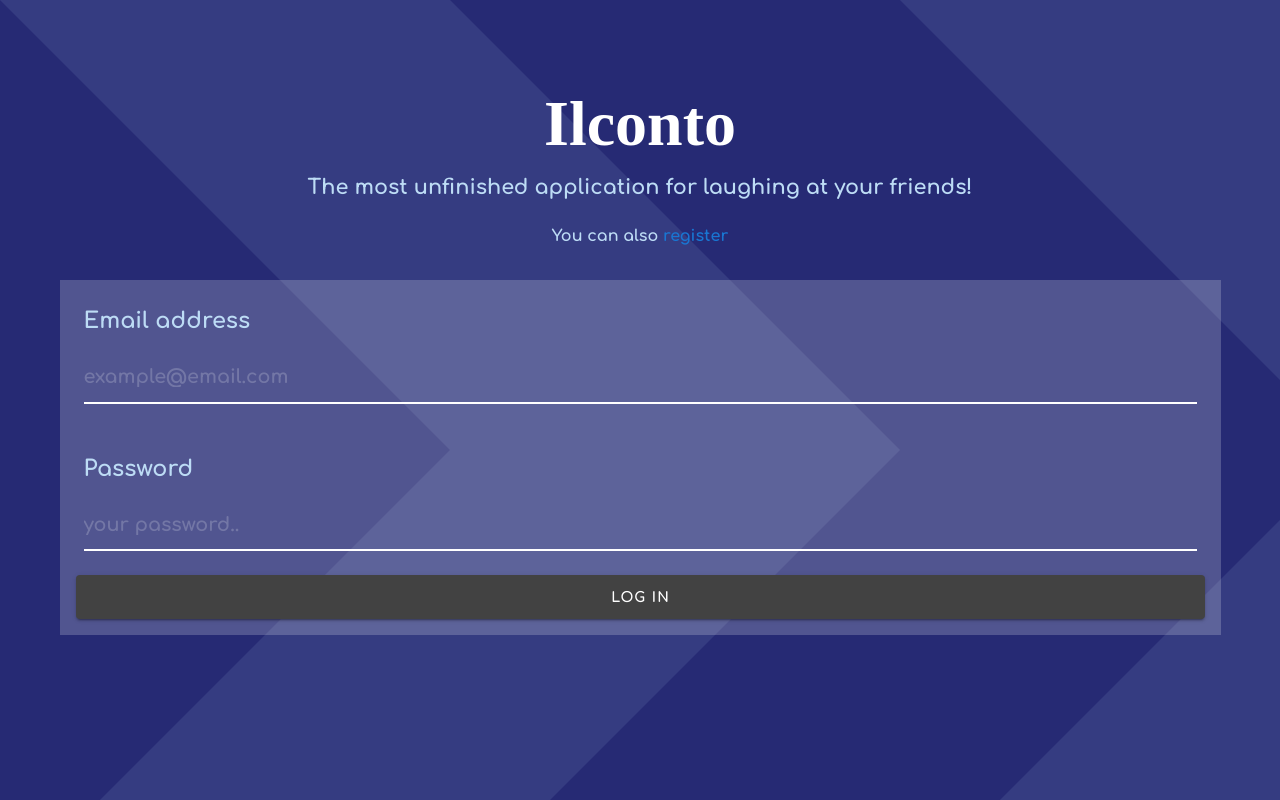
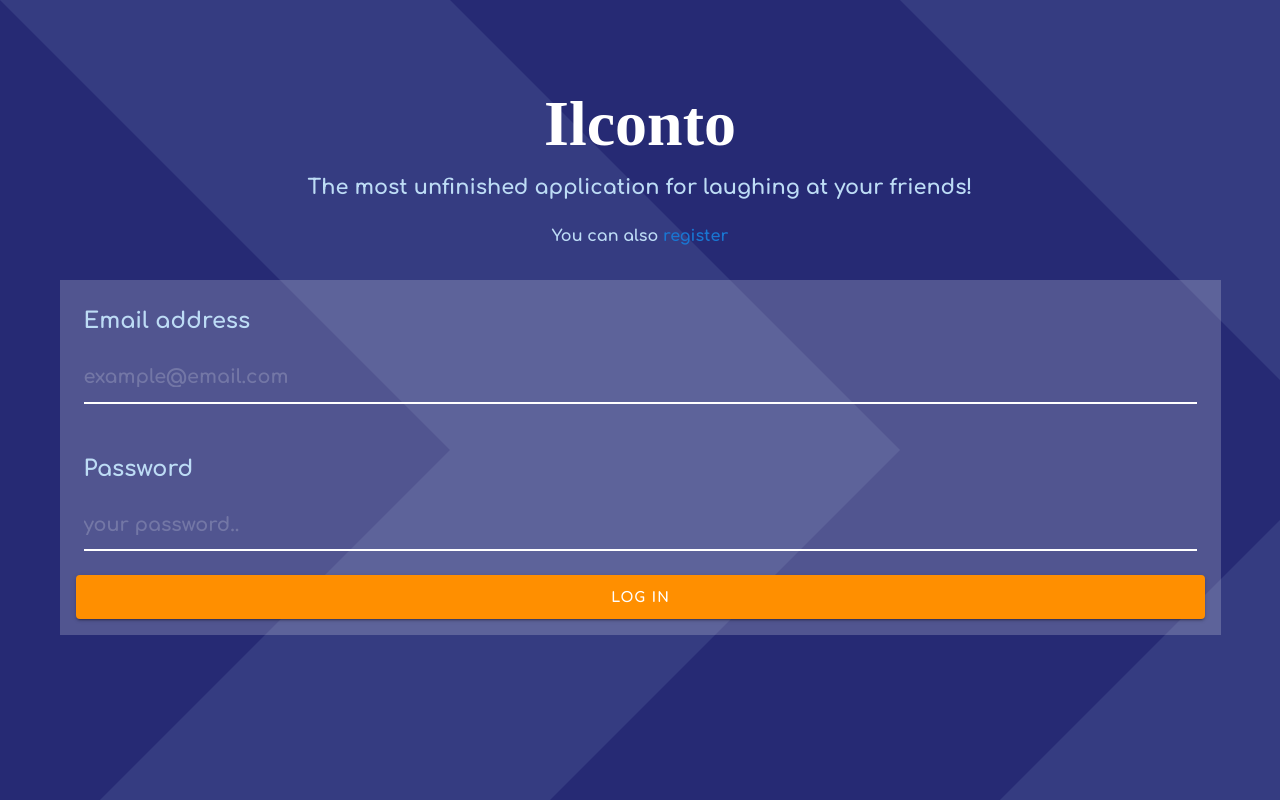
Before and after one commit to ilconto/ilconto-front, a Vue app: page /#/ in a window 1280 px wide. Built offline with nearby package versions, Linux system fonts and the light colour scheme; what vue-session would draw is missing.

Commit message:
adds secondary color definition

```diff
--- a/src/plugins/vuetify.js
+++ b/src/plugins/vuetify.js
@@ -1,7 +1,16 @@
 import Vue from 'vue';
 import Vuetify from 'vuetify/lib';
+
+import colors from 'vuetify/lib/util/colors'
 
 Vue.use(Vuetify);
 
 export default new Vuetify({
+    theme: {
+        themes: {
+            light: {
+                secondary: colors.amber.darken3
+            }
+        }
+    }
 });
```
